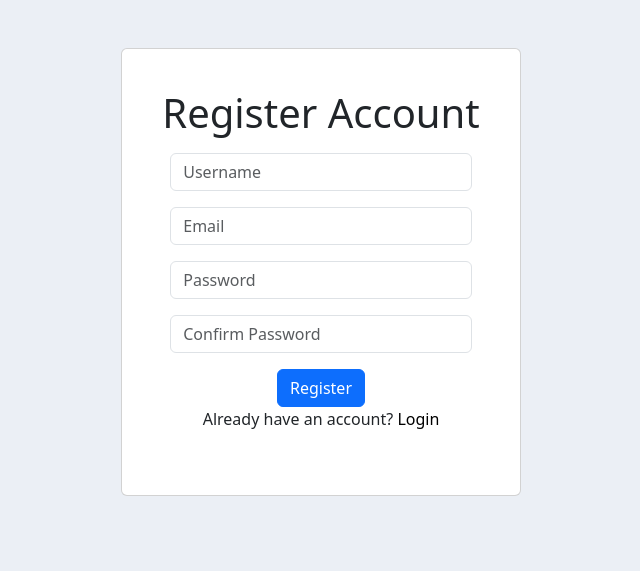
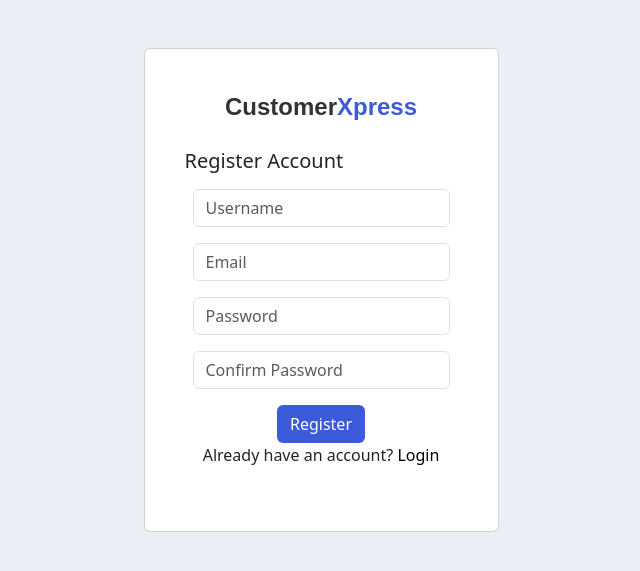
Before and after one commit to JPCLima/CustomerXpress, a Django app: page /register/ in a window 1280 px wide. Shown: the top 571 px of the page, without its empty margins (319-959 px from the left). Run offline with Django 4.2, Linux system fonts and the light colour scheme.

Commit message:
add styles

```diff
--- a/accounts/templates/accounts/account_settings.html
+++ b/accounts/templates/accounts/account_settings.html
@@ -21,6 +21,9 @@
             <h5 class="card-title">Account Settings</h5>
             <hr>
             <img class="profile-pic" src="{{request.user.customer.profile_pic.url }}" alt="profile-picture">
+            <br>
+            <p style="text-align: center;font-weight: 700;">{{ customer.name }}</p>
+
         </div>
     </div>
     <div class="col-md-9">
@@ -47,7 +50,7 @@
             <input type="file" name="{{ form.profile_pic.name }}" id="{{ form.profile_pic.id_for_label }}" class="form-control-file">
 
 
-            <button type="submit" class="btn btn-primary">Submit</button>
+            <button type="submit" class="btn btn-custom btn-sm">Submit</button>
           </form>
         </div>
     </div>
--- a/accounts/templates/accounts/customers_page.html
+++ b/accounts/templates/accounts/customers_page.html
@@ -28,7 +28,7 @@
       </table>
 
       <nav aria-label="Page navigation">
-        <ul class="pagination pagination-sm">
+        <ul class="pagination pagination-sm custom-pagination">
           {% if customers.has_previous %}
             <li class="page-item">
               <a class="page-link" href="?customers_page={{ customers.previous_page_number }}">Previous</a>
--- a/accounts/templates/accounts/navbar.html
+++ b/accounts/templates/accounts/navbar.html
@@ -11,13 +11,63 @@
     right: 0;
   }
 
+  .logo {
+    font-family: Arial, sans-serif;
+    font-size: 24px;
+    font-weight: bold;
+    text-align: center;
+  }
+
+  .logo-text {
+    color: #333;
+  }
+
+  .highlight {
+    color: #3b5bdb;
+  }
+
+  .btn-custom {
+    background-color: #3b5bdb;
+    color: #fff;
+  }
+
+  .btn-custom:hover {
+    color: #3b5bdb;
+    border: 1px solid #3b5bdb;
+  }
+
+  .btn-custom-inv {
+    color: #3b5bdb;
+    border: 1px solid #3b5bdb;
+  }
+
+  .btn-custom-inv:hover {
+    background-color: #3b5bdb;
+    color: #fff;
+  }
+
+  .btn-custom-inv a{
+    color: #3b5bdb;
+  }
+
+  .btn-custom-inv:hover a{
+    color: #fff;
+  }
+
+
+
+
+
+
 </style>
 
 
 {% if request.user.is_authenticated %}
 <nav class="navbar navbar-expand-lg bg-body-tertiary">
   <div class="container-fluid">
-    <a class="navbar-brand" href="{%url 'home'%}">CustomerXpress</a>
+    <div class="logo">
+      <span class="logo-text">Customer<span class="highlight">Xpress</span></span>
+    </div>
       <button class="navbar-toggler" type="button" data-bs-toggle="collapse" data-bs-target="#navbarSupportedContent" aria-controls="navbarSupportedContent" aria-expanded="false" aria-label="Toggle navigation">
         <span class="navbar-toggler-icon"></span>
       </button>
--- a/accounts/templates/accounts/orders_page.html
+++ b/accounts/templates/accounts/orders_page.html
@@ -28,7 +28,7 @@
             <td>{{order.status}}</td>
             <td>{{order.note}}</td>
             <td>
-                <a href="{% url 'update_order' order.id%}" class="btn btn-outline-primary btn-sm ">Update</a>
+                <a href="{% url 'update_order' order.id%}" class="btn btn-custom-inv  btn-sm ">Update</a>
             <td>
                 <a href="{% url 'delete_order' order.id%}" class="btn btn-outline-danger btn-sm ">Delete</a>
             </td>
@@ -39,7 +39,7 @@
     </table>
 
       <nav aria-label="Page navigation">
-        <ul class="pagination pagination-sm">
+        <ul class="pagination pagination-sm custom-pagination ">
           {% if orders.has_previous %}
             <li class="page-item">
               <a class="page-link" href="?orders_page={{ orders.previous_page_number }}">Previous</a>
--- a/accounts/templates/accounts/register.html
+++ b/accounts/templates/accounts/register.html
@@ -4,7 +4,13 @@
 <div class="d-flex justify-content-center align-items-center mt-5">
     <div class="card p-4">
       <div class="card-body">
-        <h1 class="card-title">Register Account</h1>
+        <div class="logo">
+          <span class="logo-text">Customer<span class="highlight">Xpress</span></span>
+        </div>
+        <br>
+        <div class="card-title">
+        <h5>Register Account</h5>
+      </div>
         <form action="" method="POST">
           {% csrf_token %}
           <div class="form-group p-2">
@@ -20,7 +26,7 @@
             <input type="password" name="{{ form.password2.name }}" class="form-control" placeholder="Confirm Password">
           </div>
           <div class="form-group p-2 text-center">
-            <button class="btn btn-primary" type="submit">Register</button>
+            <button class="btn btn-custom" type="submit">Register</button>
             <p>Already have an account? <a href="{% url 'login'%}">Login</a></p>
           </div>
         </form>
--- a/accounts/views.py
+++ b/accounts/views.py
@@ -90,7 +90,7 @@ def account_settings(request):
             form.save()
             return redirect('userPage')
 
-    context = {'form': form}
+    context = {'form': form, 'customer':customer}
     return render(request, 'accounts/account_settings.html', context=context)
 
 
--- a/static/css/main.css
+++ b/static/css/main.css
@@ -1,3 +1,4 @@
+
 body {
     background-color: #ebeff5;
     }
@@ -6,8 +7,12 @@ body {
     text-decoration: none;
 }
 
+.principal-color {
+    color: #3b5bdb;
+}
+
 a:hover {
-    color: #0B5ED7;
+    color: #3b5bdb;;
 }
 
 a{
@@ -15,10 +20,17 @@ a{
     text-decoration: none;
 }
 
-a:hover{
-    color:black;
-}
 
 #id_start_date, #id_end_date{
     width: 100px;
 }
+
+/* Pagination */
+.custom-pagination .page-item.active .page-link {
+    background-color: #3b5bdb;
+    border-color: #3b5bdb;
+    color: #fff;
+}
+.custom-pagination .page-link{
+    color: #3b5bdb
+}
```
Also changed, not shown: other parts of accounts/templates/accounts/navbar.html (+20 -7 lines), accounts/templates/accounts/customer.html (+6 -4 lines), accounts/templates/accounts/dashboard.html (+2 -27 lines), accounts/templates/accounts/login.html (+8 -2 lines).
